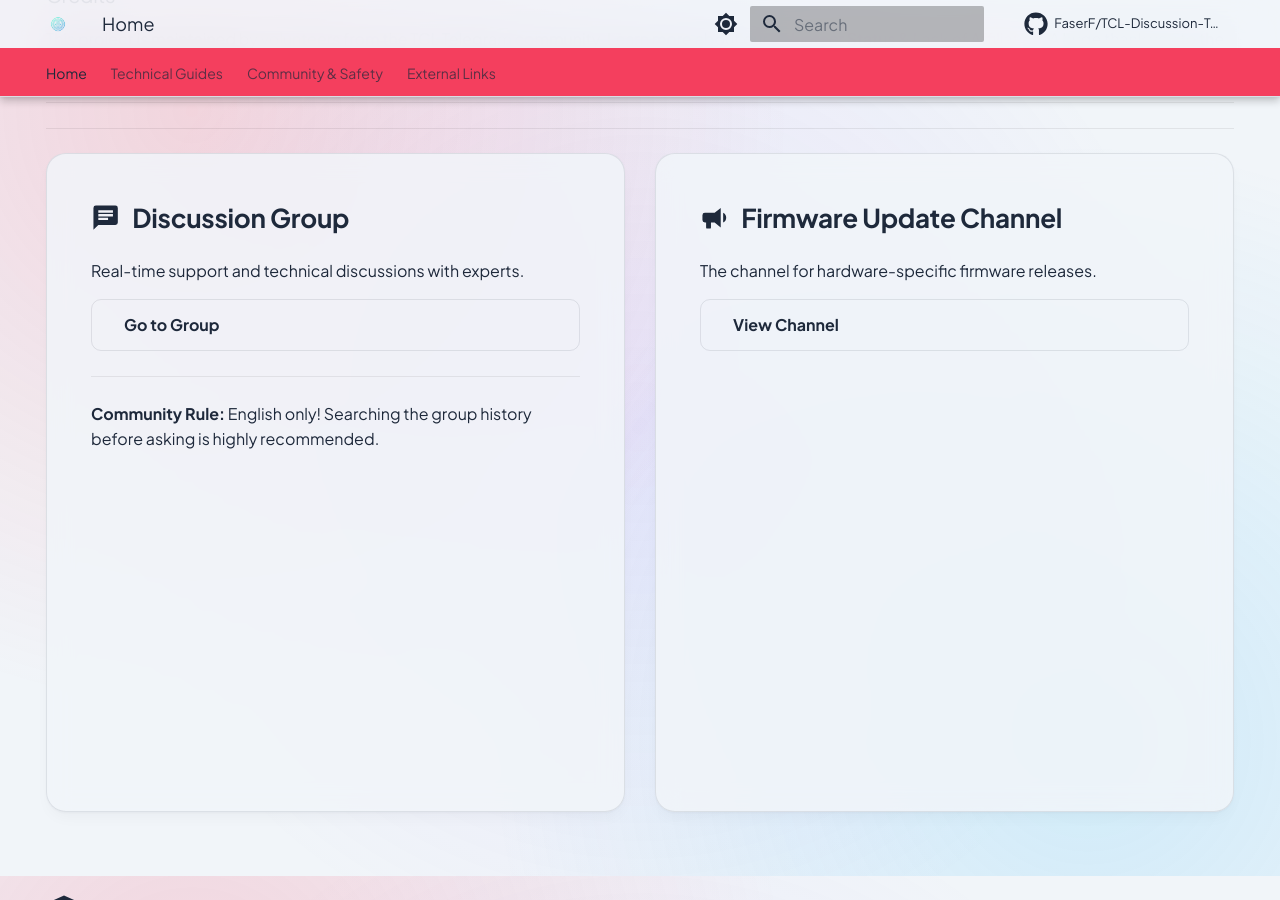
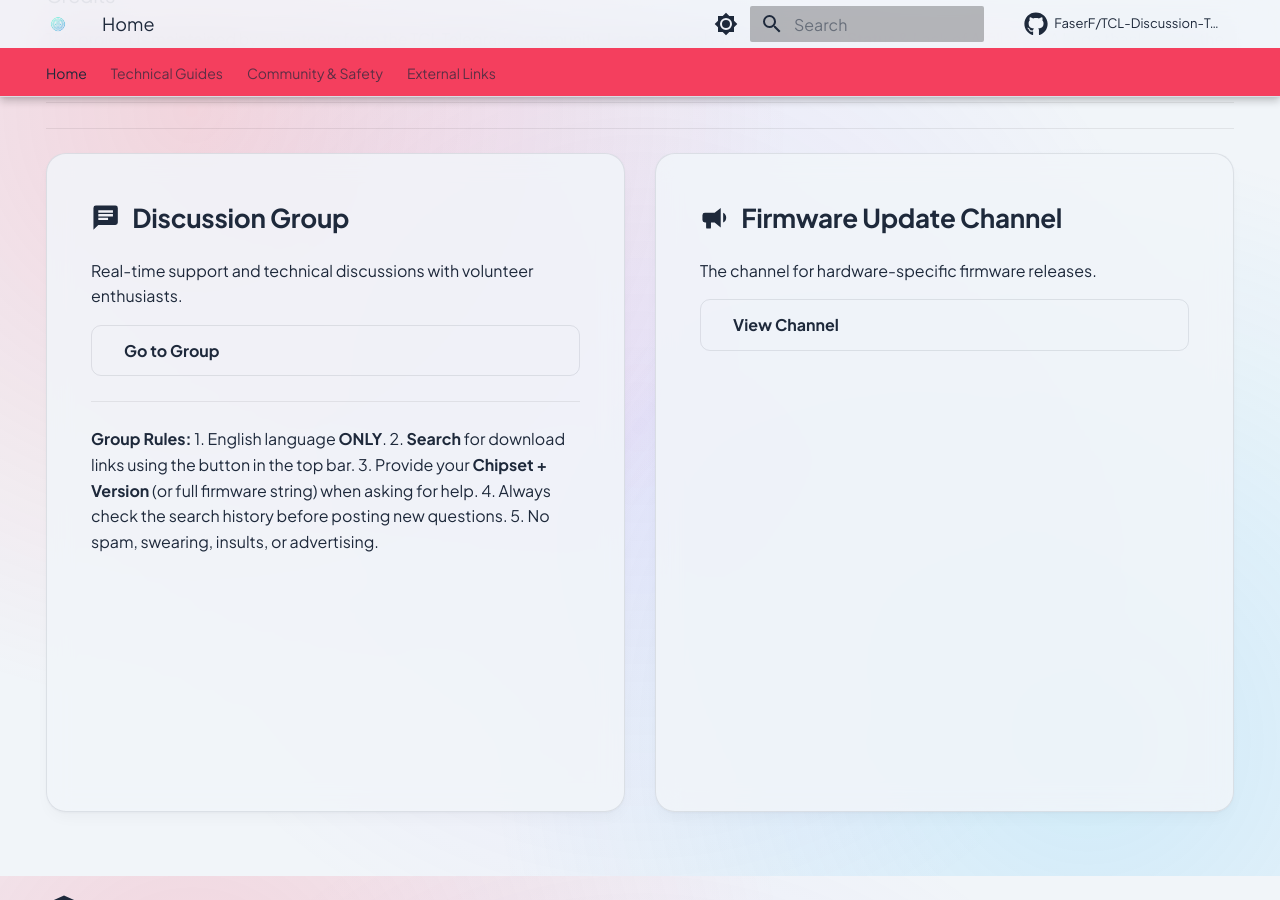
Before and after one commit to FaserF/TCL-Discussion-Telegram, an MkDocs documentation site: the page built from docs/index.md, in a window 1280 px wide and 900 px high, scrolled down 1824 px. Built offline with MkDocs 1.6.1 and Material for MkDocs 9.7.7, drawn with Linux system fonts in a browser that asks for light colours; a script that is not in the unit is left out; comment, search, counter and statistics services are not loaded.

Commit message:
add group rules

```diff
--- a/docs/index.md
+++ b/docs/index.md
@@ -65,12 +65,17 @@ This project is maintained by volunteers from the TCL Telegram community. Learn
 
 <div class="feature-card" markdown="1">
 ### :material-message-text: Discussion Group
-Real-time support and technical discussions with experts.
+Real-time support and technical discussions with volunteer enthusiasts.
 
 [Go to Group](https://t.me/tclupdates_discussion){ .md-button .md-button--secondary style="width:100%" }
 
 ---
-**Community Rule:** English only! Searching the group history before asking is highly recommended.
+**Group Rules:**
+1. English language **ONLY**.
+2. **Search** for download links using the button in the top bar.
+3. Provide your **Chipset + Version** (or full firmware string) when asking for help.
+4. Always check the search history before posting new questions.
+5. No spam, swearing, insults, or advertising.
 </div>
 
 
```
Also changed, not shown: docs/distribution.md (+1 -1 lines).
